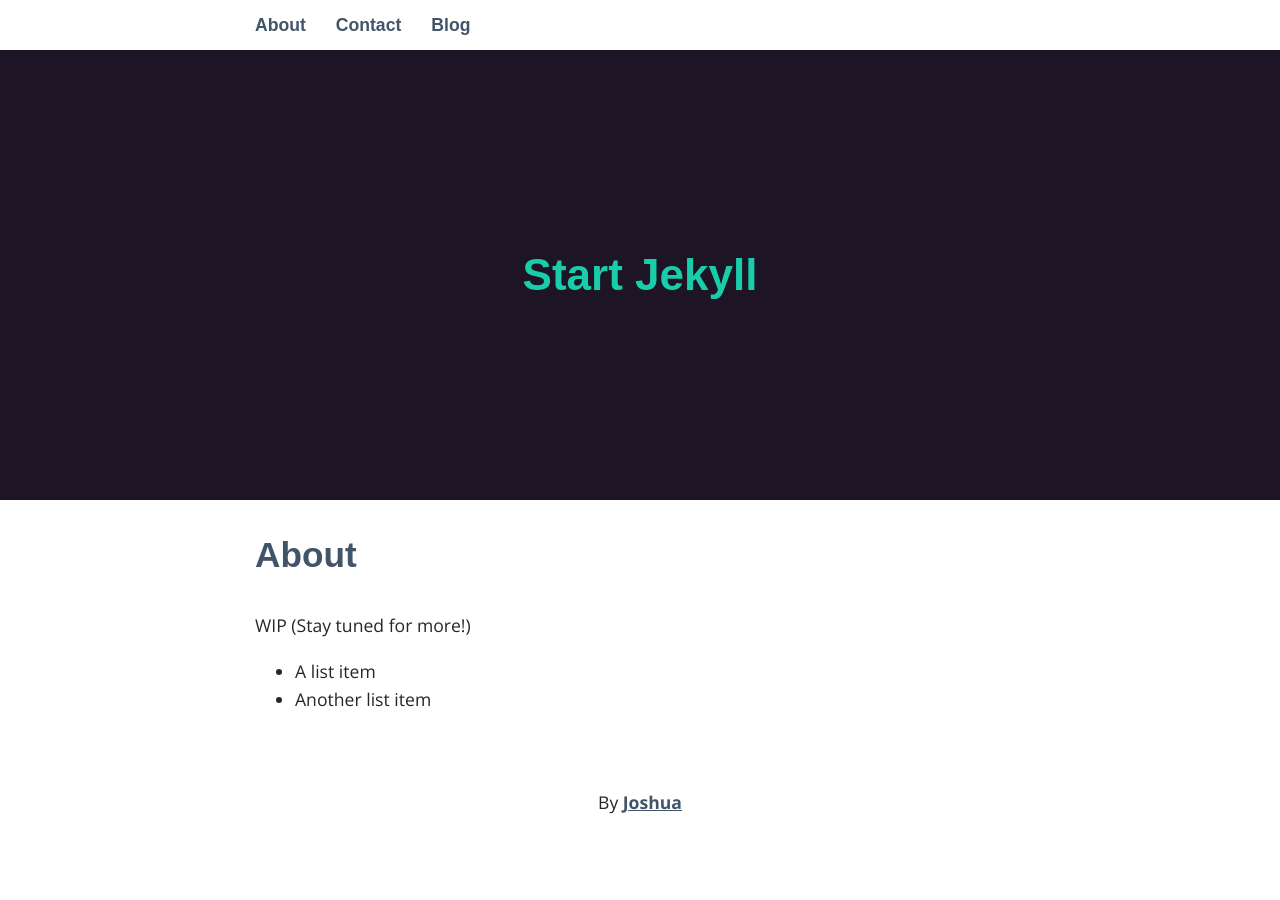
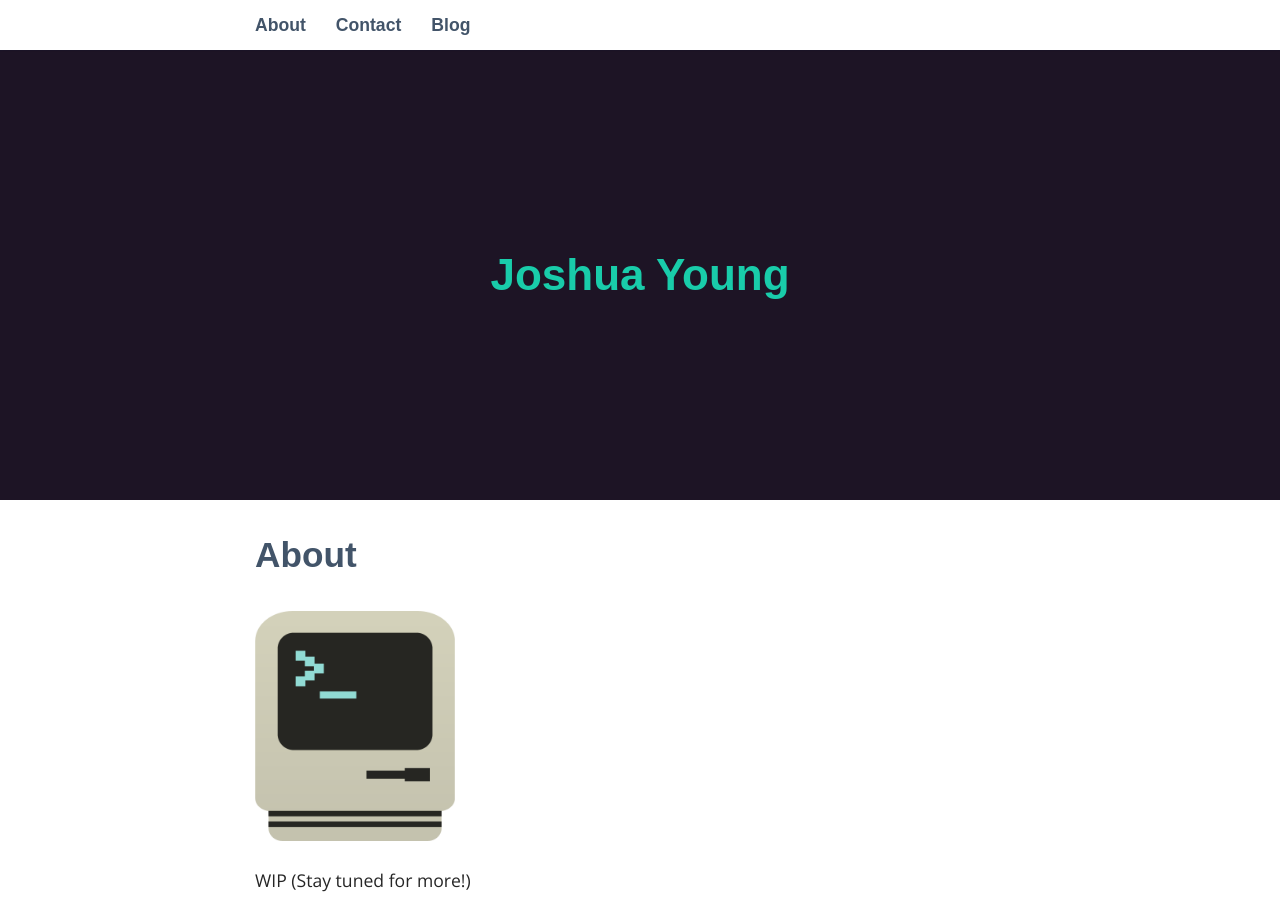
Before and after one commit to joshua-y/joshua-y-oldwebsite, a Jekyll site: the page built from _pages/01_about.md, in a window 1280 px wide and 900 px high. Built offline with Jekyll 4.4.1, drawn with Linux system fonts in a browser that asks for light colours; some web fonts are replaced.

Commit message:
Image test

```diff
--- a/_config.yml
+++ b/_config.yml
@@ -1,8 +1,8 @@
 # Site Settings
-title: Start Jekyll
+title: Joshua Young
 email: joshua.y2506@gmail.com
 description: >
-  A guide to getting started with Jekyll.
+  A test site
 baseurl: "/testsite"
 url: "http://joshua-y.github.io"
 twitter_username:
--- a/_includes/footer.html
+++ b/_includes/footer.html
@@ -1,3 +1,3 @@
 <footer>
-  <p>By <a href="http://joshuayoung.com/">Joshua</p>
+  <p>By <a href="http://joshua-y.github.io">Joshua</p>
 </footer>
--- a/_pages/01_about.md
+++ b/_pages/01_about.md
@@ -3,6 +3,7 @@ layout: page
 title: About
 permalink: /about/
 ---
+<img src="../images/retrocomp.png" alt="Compuper" width="200"/>
 
 WIP (Stay tuned for more!)
 
```
Also changed, not shown: images/retrocomp.png (added), 2 other files.
